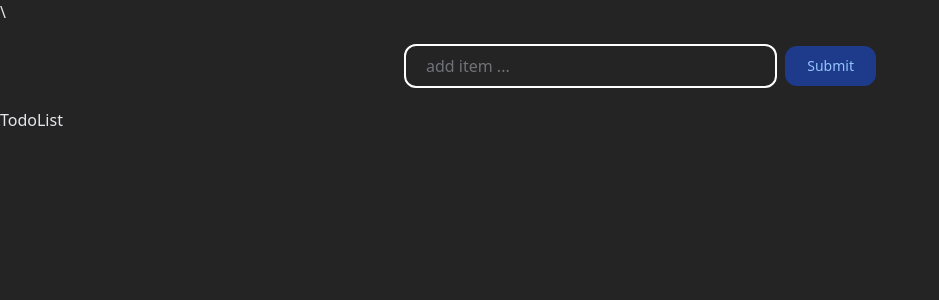
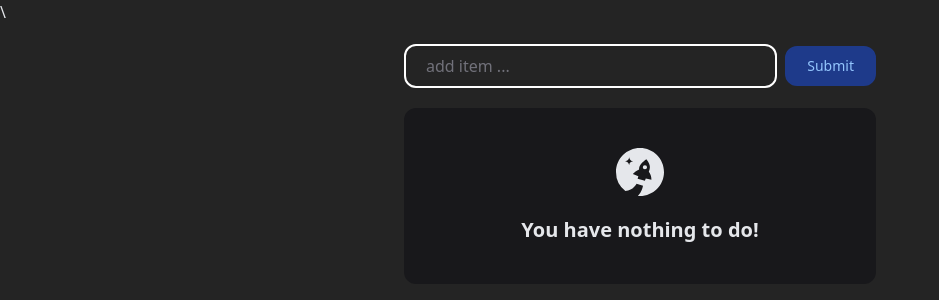
Before and after one commit to CThomas-UT/ReactTSTodo, a React (Vite) app: page / in a window 1280 px wide. Shown: the top 300 px of the page, without its empty margins (0-939 px from the left). Built offline with nearby package versions, Linux system fonts and the light colour scheme.

Commit message:
Adds Todo using React context, closes #8, #9

```diff
--- a/src/components/AddTodo.tsx
+++ b/src/components/AddTodo.tsx
@@ -6,7 +6,7 @@
 export const AddTodo = () => {
   const [input, setInput] = useState<string>('')
   const inputRef = useRef<HTMLInputElement>(null)
-  const [todos, setTodos] = useState<string[]>([])
+  const { addTodo } = useTodo()
 
   useEffect(() => {
     if (inputRef.current) {
@@ -17,9 +17,11 @@
   const handleSubmission = (e: React.FormEvent) => {
     e.preventDefault()
     if (input.trim() !== '') {
-      setTodos([...todos, input])
+      addTodo(input)
       setInput('')
-      console.log('form submitted')
+      toast.success('Todo added successfully!')
+    } else {
+      toast.error('Please enter a valid todo!')
     }
 
   }
--- a/src/components/TodoList.tsx
+++ b/src/components/TodoList.tsx
@@ -3,5 +3,24 @@
 import { SiStarship } from 'react-icons/si'
 
 export const TodoList = () => {
-  return <div>TodoList</div>
+  const { todos } = useTodo()
+
+  if (!todos.length) {
+    return (
+      <div className='max-w-lg px-5 m-auto'>
+        <h1 className='flex flex-col items-center gap-5 px-5 py-10 text-xl font-bold text-center rounded-xl bg-zinc-900'>
+          <SiStarship className='text-5xl' />
+          You have nothing to do!
+        </h1>
+      </div>
+    )
+  }
+
+  return (
+    <ul className='grid max-w-lg gap-2 px-5 m-auto'>
+      {todos.map(todo => (
+        <li key={todo}>{todo}</li>
+      ))}
+    </ul>
+  )
 }
```
